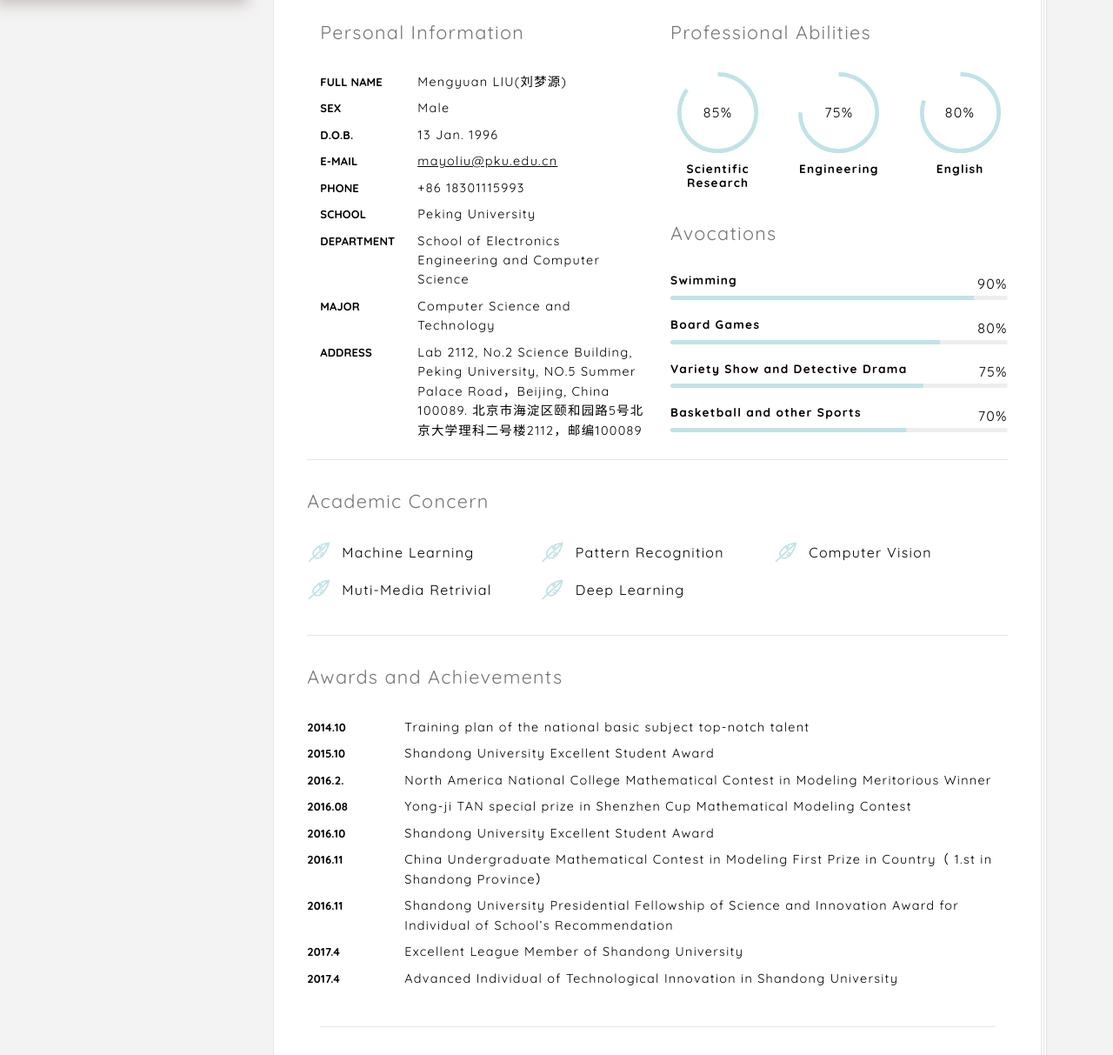
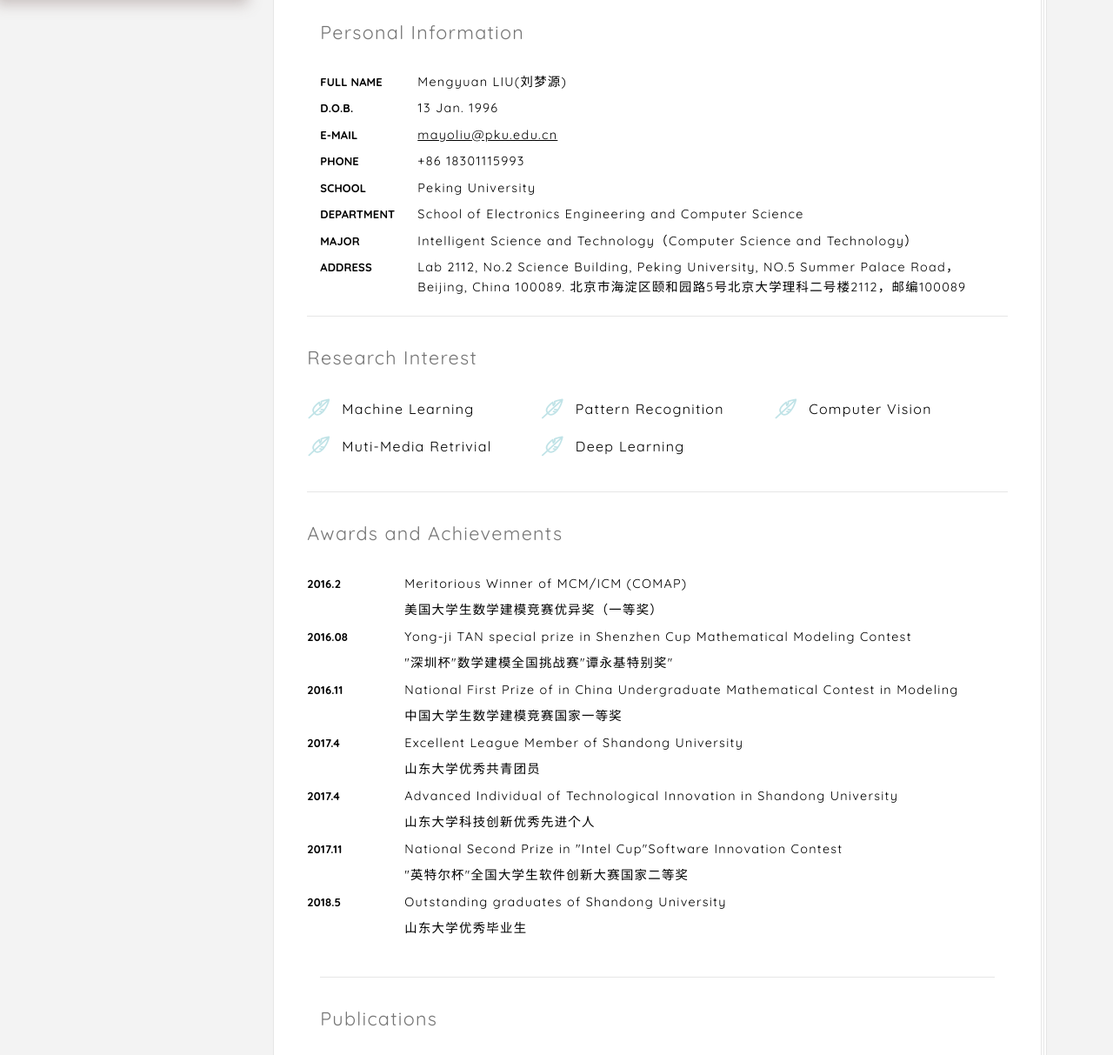
Before and after one commit to MengyuanLIU/MengyuanLIU.github.io, a plain HTML site: page index.html in a window 1280 px wide. Shown: the part 569-1782 px from the top of the page at 87% size. Drawn offline with Linux system fonts and the light colour scheme; some packages are replaced by stand-ins of ours; a script that the page names is missing; files whose address does not match are found by name.

Commit message:
Add files via upload

```diff
--- a/index.html
+++ b/index.html
@@ -75,7 +75,7 @@
 				<img class="avatar avatar-195" src="img/uploads/avatar/avatar-511x512.png" width="195" height="195" alt="">
 				<h1>Mengyuan LIU</h1>
                 <h1>刘梦源</h1>
-				<p class="text-muted">Mphil | Coder</p>
+				<p class="text-muted">Msc | Coder</p>
 				<ul class="ace-social clear-list">
 					<li>	<a href="https://github.com/MengyuanLIU" data-tooltip="github"><img class="avatar avatar-42" src="img/uploads/github.png" width="60" height="60" alt=""></a></li>
 
@@ -139,19 +139,19 @@
         <section class="section brd-btm">
             <div class="row">
                 <div class="col-sm-12 clear-mrg text-box">
-                    <h2 class="title-lg text-upper">About Me</h2>
+                    <h2 class="title-lg text-upper">Biography</h2>
 
-                    <p><b> Currently I am a Mphil student in the AI Group,
+                    <p><b> Currently I am a 2nd year Msc student in the Machine perception lab，
                         <a href="http://eecs.pku.edu.cn"> School of Electronics Engineering and Computer Science,</a>
-                        <a href="http://pku.edu.cn">Peking University</a>(北京大学信息科学技术学院智能科学组)，led by Professor
-                        <a href="http://www.cis.pku.edu.cn/faculty/vision/fengjufu/chinese/fjf_chinese.htm">Jufu Feng.</a> </b><br>
+                        <a href="http://pku.edu.cn">Peking University</a>(北京大学信息科学技术学院智能科学系，机器感知教育部重点实验室)，led by Professor
+                        <a href="http://www.cis.pku.edu.cn/faculty/vision/fengjufu/chinese/fjf_chinese.htm">Jufu Feng（封举富教授）.</a> </b><br>
 
                         Before that, I obtained B.Eng. Degree in Computer Science from <a href="http://www.cs.sdu.edu.cn/default.do"> the department of Computer Science and Technology,</a>
                         <a href="http://www.sdu.edu.cn/">Shandong University</a>.
                         I worked as a Research Assistant Student in <a href="http://mima.sdu.edu.cn/">MIMA group</a> when I studied in Shandong university, led by professor <a href="http://mima.sdu.edu.cn/Members/~xinshunxu/">Xin-Shun Xu</a>,
 
-                    <br><br> <font color="#FF0000"> 目前的主要做关于指纹识别等方面的模式识别与计算机视觉相关问题,<br>
-                        如果你同样感兴趣，欢迎与我交流！</font>
+                    <br><br> <font color="#FF0000"> Currently，I'm doing some work about GNN and graph matching.<br>
+                       If you are interested in this， welcome contact！</font>
 
                    </p>
                     </p>
@@ -161,14 +161,13 @@
 
         <section class="section brd-btm">
             <div class="row">
-                <div class="col-sm-6 clear-mrg">
+                <div class="col-sm-12 clear-mrg">
                     <h2 class="title-thin text-muted">Personal Information</h2>
 
                     <dl class="dl-horizontal clear-mrg">
                         <dt class="text-upper">Full Name</dt>
                         <dd>Mengyuan LIU(刘梦源)</dd>
-                        <dt class="text-upper">Sex</dt>
-                        <dd>Male</dd>
+
 
                         <dt class="text-upper">D.o.b.</dt>
                         <dd>13 Jan. 1996</dd>
@@ -188,7 +187,7 @@
                         <dd>School of Electronics Engineering and Computer Science</dd>
 
                         <dt class="text-upper">Major</dt>
-                        <dd>Computer Science and Technology</dd>
+                        <dd>Intelligent Science and Technology（Computer Science and Technology）</dd>
 
                         <dt class="text-upper">address</dt>
                         <dd>Lab 2112, No.2 Science Building, Peking University, NO.5 Summer Palace Road，Beijing, China 100089.
@@ -208,57 +207,8 @@
 
                 <section class="section brd-btm">
                     <div class="row">
-                        <div class="col-sm-6 clear-mrg">
-                            <h2 class="title-thin text-muted">Professional Abilities</h2>
 
-                            <div class="row">
-                                <div class="col-xs-4">
-                                    <div class="progress-chart ace-animate" role="progressbar" aria-valuenow="90" aria-valuemin="0" aria-valuemax="100">
-                                        <div class="progress-bar" data-text="85%" data-value="0.85"></div>
-                                        <strong class="progress-title">Scientific Research</strong>
-                                    </div>
-                                </div><!-- .col-xs-4 -->
 
-                                <div class="col-xs-4">
-                                    <div class="progress-chart ace-animate" role="progressbar" aria-valuenow="88" aria-valuemin="0" aria-valuemax="100">
-                                        <div class="progress-bar" data-text="75%" data-value="0.75"></div>
-                                        <strong class="progress-title">Engineering</strong>
-                                    </div>
-                                </div><!-- .col-xs-4 -->
-
-                                <div class="col-xs-4">
-                                    <div class="progress-chart ace-animate" role="progressbar" aria-valuenow="66" aria-valuemin="0" aria-valuemax="100">
-                                        <div class="progress-bar" data-text="80%" data-value="0.80"></div>
-                                        <strong class="progress-title">English</strong>
-                                    </div><br> <br>
-                                </div><!-- .col-xs-4 -->
-                            </div><!-- .row -->
-                        </div><!-- .col-sm-6 -->
-
-                        <div class="col-sm-6 clear-mrg">
-                            <h2 class="title-thin text-muted">Avocations</h2>
-
-                            <div class="progress-line ace-animate" role="progressbar" aria-valuenow="90" aria-valuemin="0" aria-valuemax="100">
-                                <strong class="progress-title"> Swimming</strong>
-                                <div class="progress-bar" data-text="90%" data-value="0.9"></div>
-                            </div>
-
-                            <div class="progress-line ace-animate" role="progressbar" aria-valuenow="80" aria-valuemin="0" aria-valuemax="100">
-                                <strong class="progress-title">Board Games</strong>
-                                <div class="progress-bar" data-text="80%" data-value="0.8"></div>
-                            </div>
-
-                            <div class="progress-line ace-animate" role="progressbar" aria-valuenow="75" aria-valuemin="0" aria-valuemax="100">
-                                <strong class="progress-title"> Variety Show and Detective Drama
-                                </strong>
-                                <div class="progress-bar" data-text="75%" data-value="0.75"></div>
-                            </div>
-
-                            <div class="progress-line ace-animate" role="progressbar" aria-valuenow="80" aria-valuemin="0" aria-valuemax="100">
-                                <strong class="progress-title">Basketball and other Sports</strong>
-                                <div class="progress-bar" data-text="70%" data-value="0.7"></div>
-                            </div>
-                        </div><!-- .col-sm-6 -->
                     </div><!-- .row -->
                 </section><!-- .section -->
 
@@ -269,7 +219,7 @@
                 <section class="section brd-btm">
             <div class="row">
                 <div class="col-sm-12 clear-mrg">
-                    <h2 class="title-thin text-muted">Academic Concern</h2>
+                    <h2 class="title-thin text-muted">Research Interest</h2>
 
                     <ul class="icon-list icon-list-col3 clearfix">
                         <li><span class="ace-icon ace-icon-blog"></span> Machine Learning</li>
@@ -291,29 +241,30 @@
 
 <!-- END: PAGE CONTENT -->
             <dl class="dl-horizontal clear-mrg">
-                <dt class="text-upper">2014.10</dt>
-                <dd>Training plan of the national basic subject top-notch talent</dd>
-                <dt class="text-upper">2015.10</dt>
-                <dd>Shandong University Excellent Student Award</dd>
 
-                <dt class="text-upper">2016.2.</dt>
-                <dd>North America National College Mathematical Contest in Modeling Meritorious Winner</dd>
+                <dt class="text-upper">2016.2</dt>
+                <dd>Meritorious Winner of MCM/ICM (COMAP)</dd><dd>美国大学生数学建模竞赛优异奖（一等奖）</dd>
                 <dt class="text-upper">2016.08</dt>
                 <dd>Yong-ji TAN special prize in Shenzhen Cup Mathematical Modeling Contest</dd>
-                <dt class="text-upper">2016.10</dt>
-                <dd>Shandong University Excellent Student Award</dd>
-                <dt class="text-upper">2016.11</dt>
-                <dd>China Undergraduate Mathematical Contest in Modeling First Prize in Country（ 1.st in
-                    Shandong Province）</dd>
+                <dd>"深圳杯"数学建模全国挑战赛"谭永基特别奖"</dd>
 
                 <dt class="text-upper">2016.11</dt>
-                <dd>Shandong University Presidential Fellowship of Science and Innovation Award for Individual
-                    of School’s Recommendation</dd>
+                <dd>National First Prize of in China Undergraduate Mathematical Contest in Modeling </dd>
+                <dd>中国大学生数学建模竞赛国家一等奖</dd>
+
                 <dt class="text-upper">2017.4</dt>
                 <dd>Excellent League Member of Shandong University</dd>
+                <dd>山东大学优秀共青团员</dd>
                 <dt class="text-upper">2017.4</dt>
                 <dd>Advanced Individual of Technological Innovation in Shandong University</dd>
+                <dd>山东大学科技创新优秀先进个人</dd>
+                <dt class="text-upper">2017.11</dt>
+                <dd>National Second Prize in "Intel Cup"Software Innovation Contest</dd>
+                <dd>"英特尔杯"全国大学生软件创新大赛国家二等奖</dd>
 
+                <dt class="text-upper">2018.5</dt>
+                <dd>Outstanding graduates of Shandong University</dd>
+                <dd>山东大学优秀毕业生</dd>
 
 
         </section><!-- .section -->
```
Also changed, not shown: IR.html (+1 -1 lines), graphics.html (+1 -1 lines), portfolio.html (+1 -1 lines), whoere.html (+1 -1 lines).
